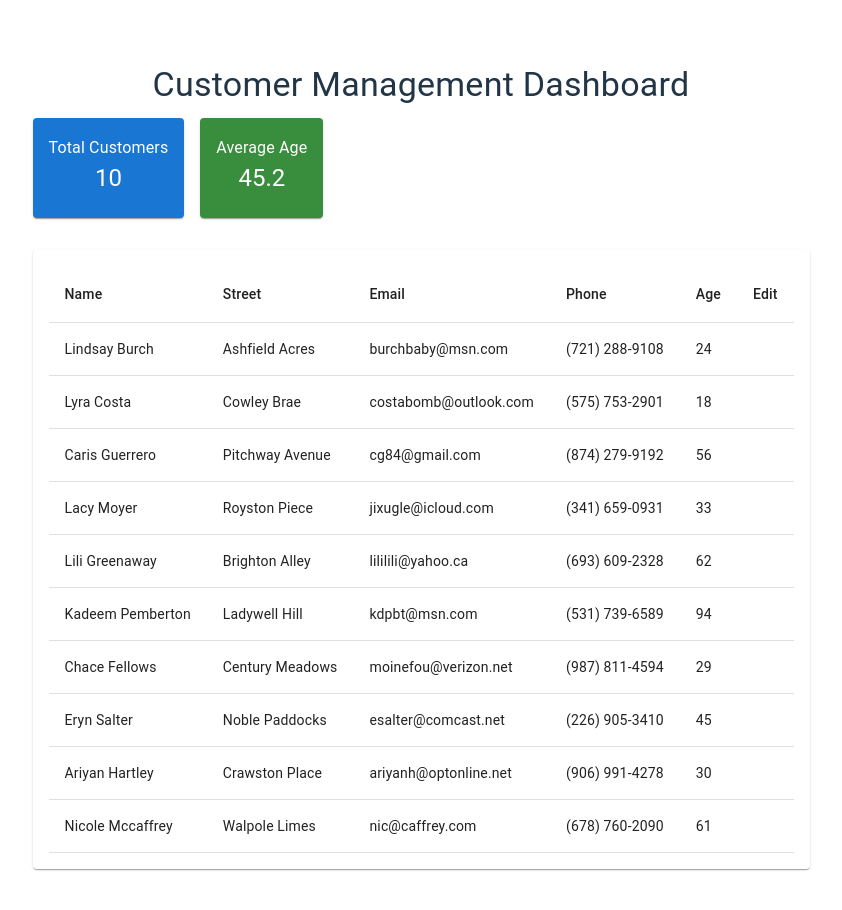
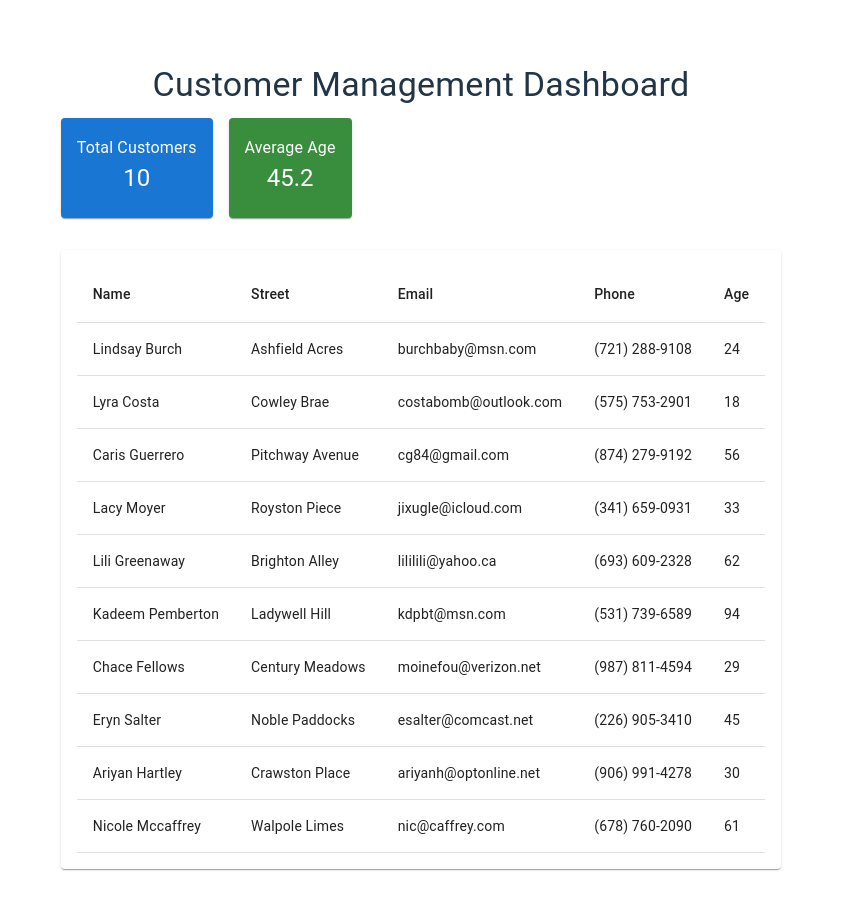
Before and after one commit to MingJae92/account-dashboard, a React (Vite) app: page / in a window 1280 px wide. Shown: the top 910 px of the page, without its empty margins (219-1061 px from the left). Built offline with nearby package versions, Linux system fonts and the light colour scheme.

Commit message:
Customer table implemented

```diff
--- a/src/components/CustomerTable.tsx
+++ b/src/components/CustomerTable.tsx
@@ -1,12 +1,54 @@
-import React, { useEffect, useState } from 'react'
-import type {UserData}  from '../types/types'
+// src/components/CustomerTable.tsx
+import {
+  Paper,
+  Table,
+  TableHead,
+  TableBody,
+  TableRow,
+  TableCell,
+  IconButton,
+} from "@mui/material";
 
-function CustomerTable() {
+import type CustomerTableProps from "../types/types";
 
+const CustomerTable = ({ customers, onEdit }: CustomerTableProps) => {
+  return (
+    <Paper sx={{ p: 2 }}>
+      <Table>
+        <TableHead>
+          <TableRow>
+            <TableCell>Name</TableCell>
+            <TableCell>Street</TableCell>
+            <TableCell>Email</TableCell>
+            <TableCell>Phone</TableCell>
+            <TableCell>Age</TableCell>
+            {onEdit && <TableCell>Edit</TableCell>}
+          </TableRow>
+        </TableHead>
+        <TableBody>
+          {customers.map((c) => (
+            <TableRow
+              key={c.id}
+              sx={{ "&:hover": { backgroundColor: "#f5f5f5" } }}
+            >
+              <TableCell>{c.name}</TableCell>
+              <TableCell>{c.street}</TableCell>
+              <TableCell>{c.email}</TableCell>
+              <TableCell>{c.phone}</TableCell>
+              <TableCell>{c.age}</TableCell>
+              {onEdit && (
+                <TableCell>
+                  <IconButton color="primary" onClick={() => onEdit(c)}>
+                    <EditIcon />
+                  </IconButton>
+                </TableCell>
+              )}
+            </TableRow>
+          ))}
+        </TableBody>
+      </Table>
+    </Paper>
+  );
+};
 
-  return (
-    <div>CustomerTable</div>
-  )
-}
-
-export default CustomerTable
+export default CustomerTable;
--- a/src/components/Dashboard.tsx
+++ b/src/components/Dashboard.tsx
@@ -12,13 +12,14 @@ import {
   Card,
   CardContent,
   Box,
-  IconButton
+  IconButton,
 } from "@mui/material";
-import EditIcon from "@mui/icons-material/Edit";
+
 import type { UserData } from "../types/types";
 import contactsData from "../data/contacts.json";
+import CustomerTable from "./CustomerTable";
 
-export default function Dashboard() {
+const Dashboard = () => {
   const [customerData, setCustomerData] = useState<UserData[]>(contactsData);
 
   return (
@@ -53,36 +54,9 @@ export default function Dashboard() {
       </Grid>
 
       {/* Customer Table */}
-      <Paper sx={{ p: 2 }}>
-        <Table>
-          <TableHead>
-            <TableRow>
-              <TableCell>Name</TableCell>
-              <TableCell>Street</TableCell>
-              <TableCell>Email</TableCell>
-              <TableCell>Phone</TableCell>
-              <TableCell>Age</TableCell>
-              <TableCell>Edit</TableCell>
-            </TableRow>
-          </TableHead>
-          <TableBody>
-            {customerData.map((c, index) => (
-              <TableRow key={index} sx={{ "&:hover": { backgroundColor: "#f5f5f5" } }}>
-                <TableCell>{c.name}</TableCell>
-                <TableCell>{c.street}</TableCell>
-                <TableCell>{c.email}</TableCell>
-                <TableCell>{c.phone}</TableCell>
-                <TableCell>{c.age}</TableCell>
-                <TableCell>
-                  {/* <IconButton color="primary">
-                    <EditIcon />
-                  </IconButton> */}
-                </TableCell>
-              </TableRow>
-            ))}
-          </TableBody>
-        </Table>
-      </Paper>
+      <CustomerTable customers={customerData} />
     </Box>
   );
-}
+};
+
+export default Dashboard;
--- a/src/types/types.ts
+++ b/src/types/types.ts
@@ -8,3 +8,8 @@ export interface UserData {
     phone: string;
     age: number;
 }
+
+export default interface CustomerTableProps {
+  customers: UserData[];
+  onEdit?: (customer: UserData) => void;
+}
```
